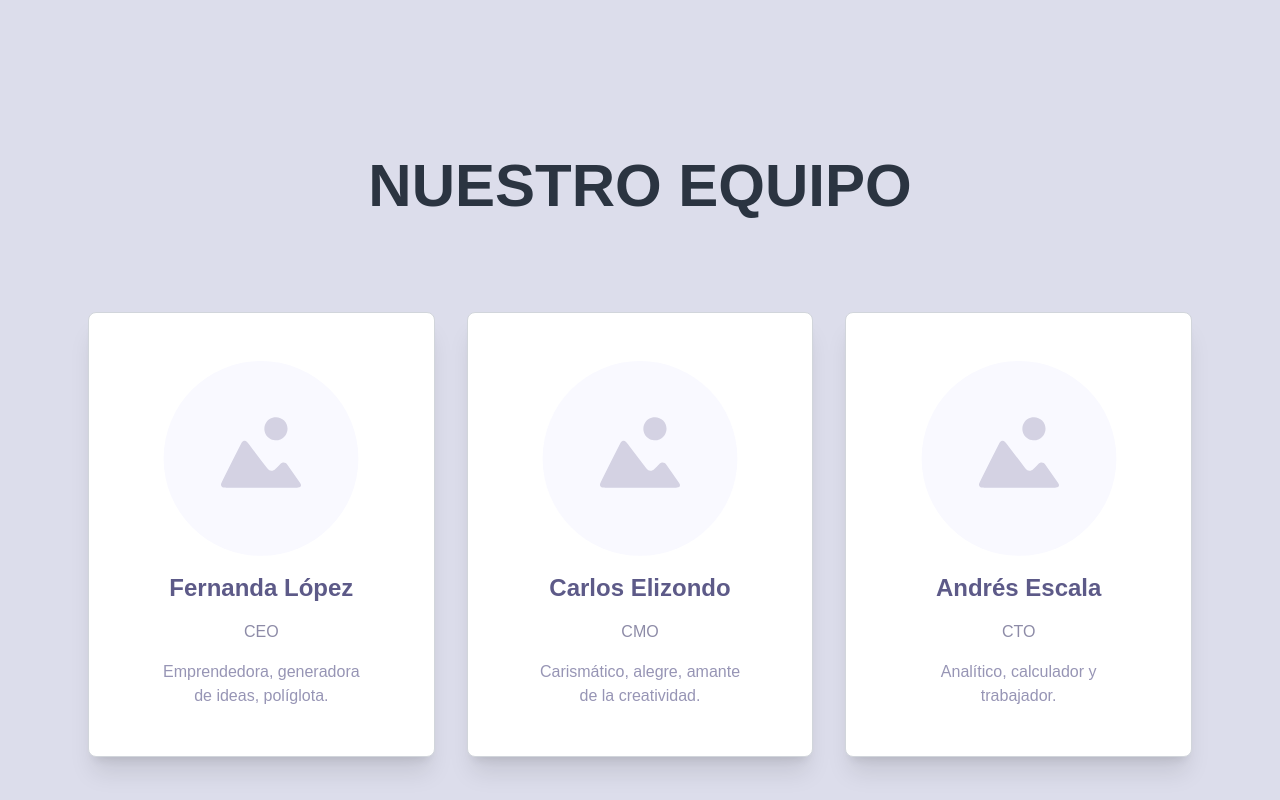
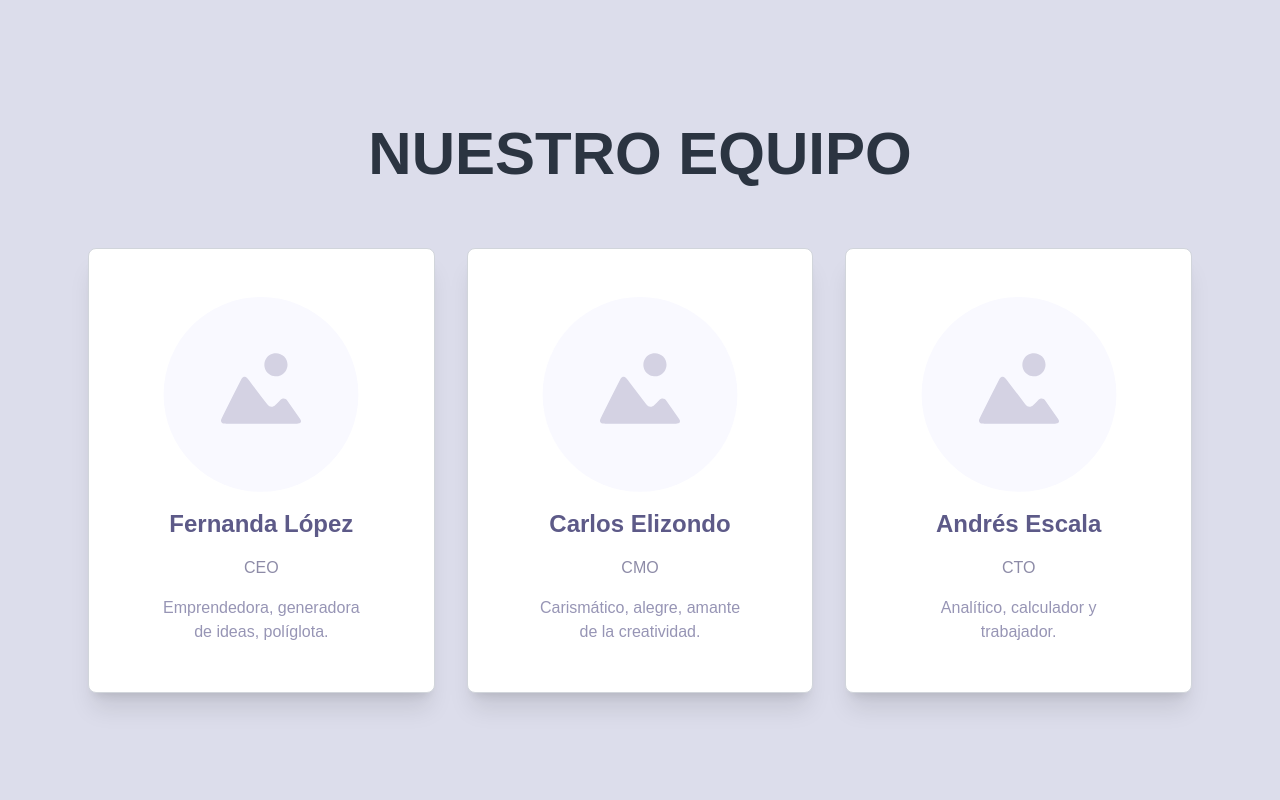
Before and after one commit to escalandres/cosmos-landing-page, an Astro site: page / in a window 1280 px wide. Shown: the part 4000-4800 px from the top of the page. Built offline with nearby package versions, Linux system fonts and the light colour scheme; Astro itself is replaced by a stand-in of ours.

Commit message:
modify: margin top and bottom

```diff
--- a/src/pages/index.astro
+++ b/src/pages/index.astro
@@ -155,10 +155,10 @@ import TeamCard from "../components/TeamCard.astro";
     </SectionContainer>
     <SectionContainer id="team" class="bg-[#DCDDEB]">
       <div class="mx-auto px-10 py-40">
-        <h1 class="text-6xl text-center font-bold my-16 text-[#2B3441]">
+        <h1 class="text-6xl text-center font-bold my-8 text-[#2B3441]">
           NUESTRO EQUIPO
         </h1>
-        <div class="grid grid-cols-3 gap-8 px-12 py-8">
+        <div class="grid grid-cols-3 gap-8 px-12 py-8 mt-8">
           <TeamCard
             name="Fernanda López"
             position="CEO"
```
